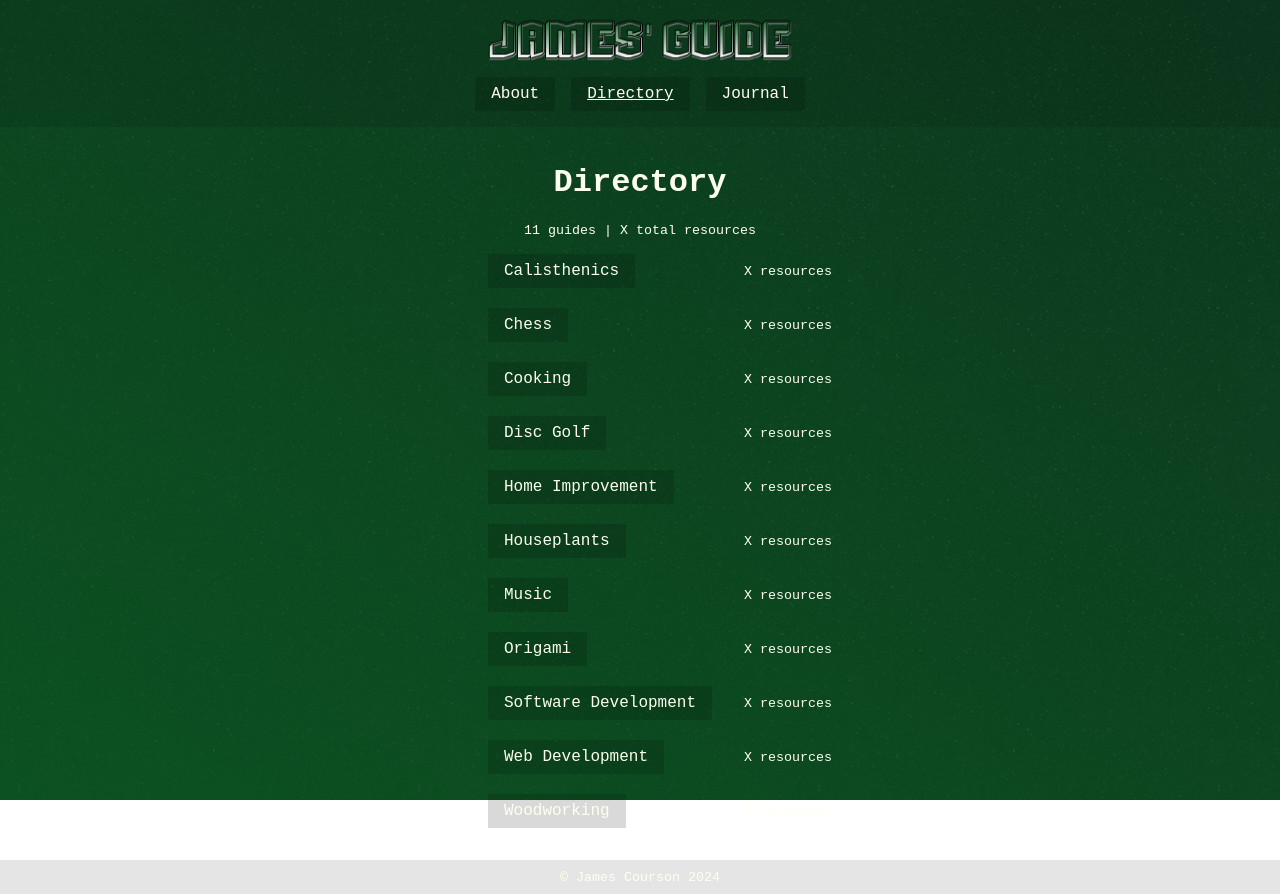
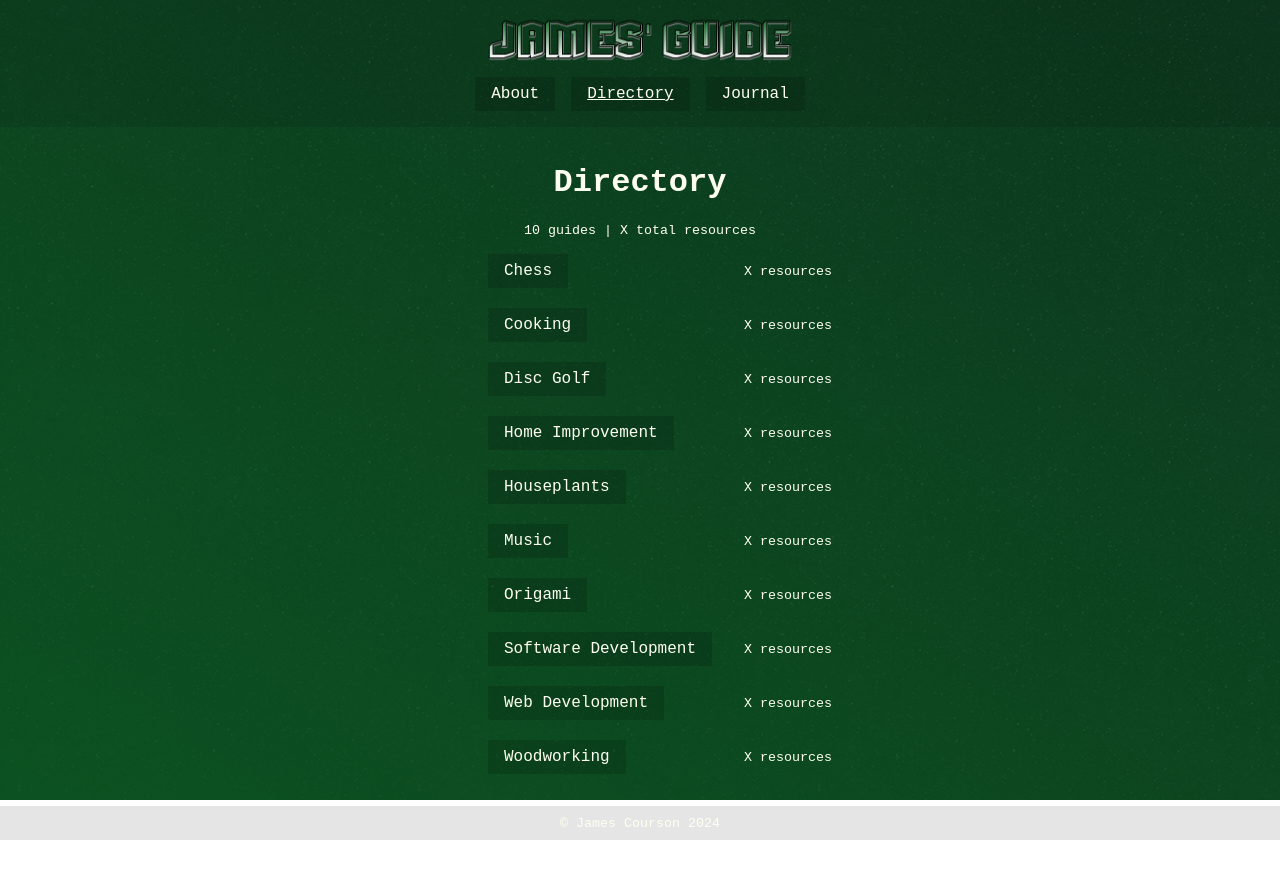
Before and after one commit to jamescourson/james.guide, a React (Vite) app: page /d in a window 1280 px wide. After the commit the page ends 840 px from the top, so only its background shows below. Built offline with nearby package versions, Linux system fonts and the light colour scheme.

Commit message:
remove /ca guide

```diff
--- a/src/pages/Directory/Directory.jsx
+++ b/src/pages/Directory/Directory.jsx
@@ -15,10 +15,6 @@ const GuideListing = ({ name, abbr }) => {
 
 const Directory = () => {
   const guides = [
-    {
-      name: 'Calisthenics',
-      abbr: 'ca'
-    },
     {
       name: 'Chess',
       abbr: 'ch'
```
